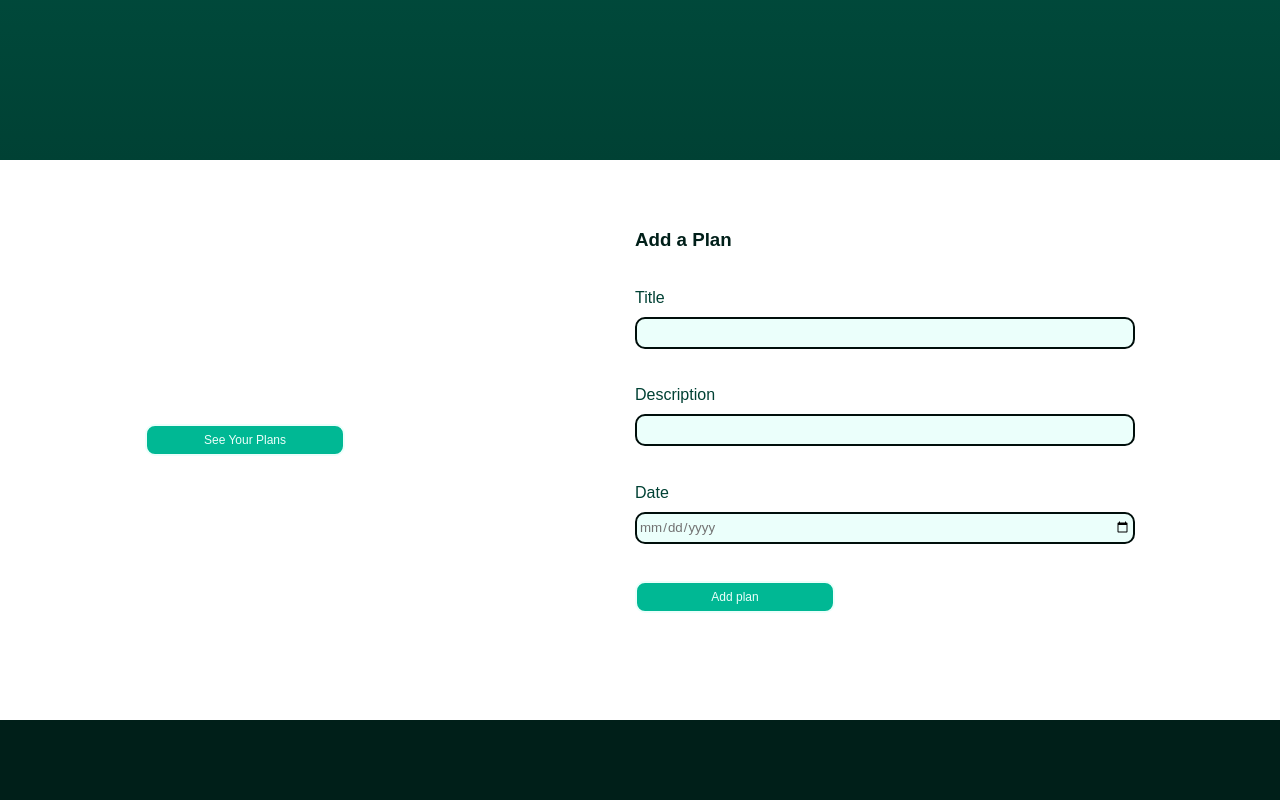
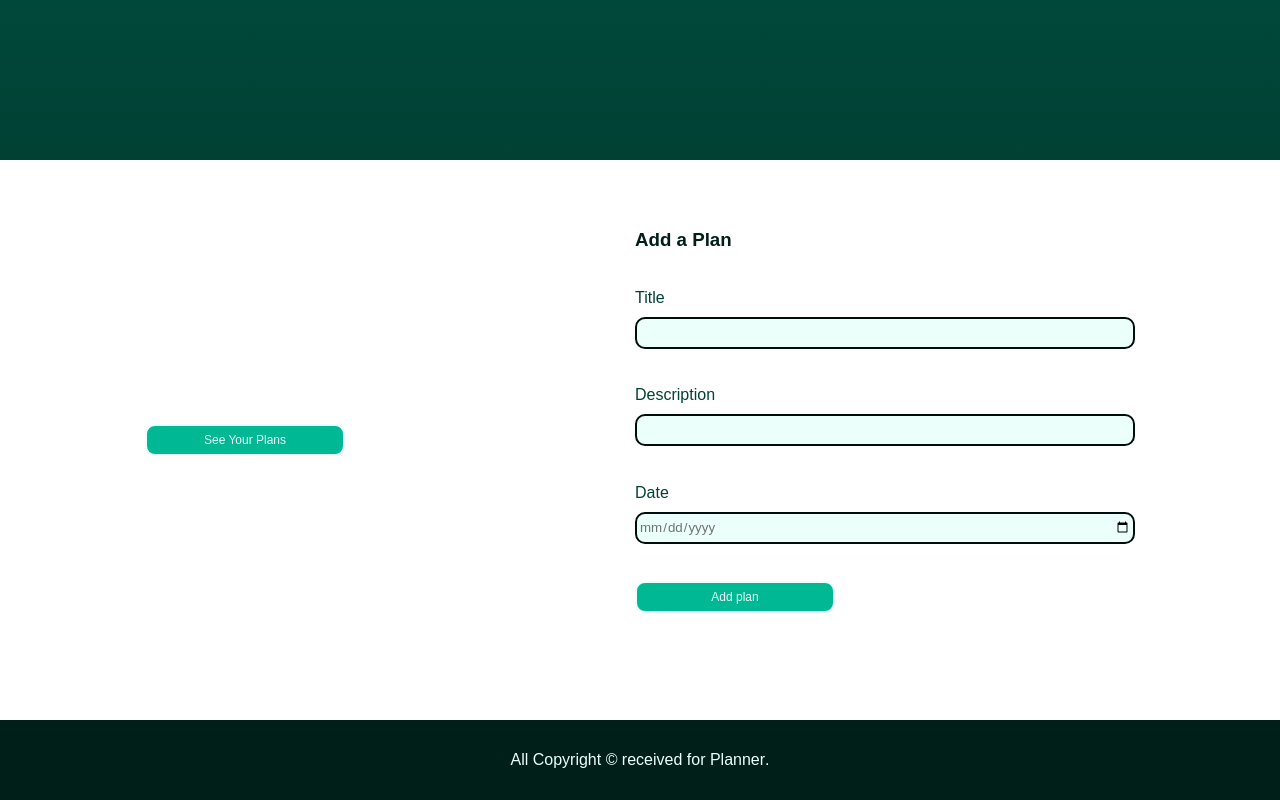
Before and after one commit to MohannedM/JavaScript-course, a plain HTML site: page index.html in a window 1280 px wide. Shown: the part 640-1440 px from the top of the page. Drawn offline with Linux system fonts and the light colour scheme.

Commit message:
Finished footer html/css

```diff
--- a/index.html
+++ b/index.html
@@ -44,7 +44,9 @@
         </div>
     </article>
 
-    <footer id="footer"></footer>
+    <footer>
+        All Copyright &copy; received for Planner <span id="date"></span>.
+    </footer>
 
     <script src="./scripts.js"></script>
 </body>
--- a/styles.css
+++ b/styles.css
@@ -164,4 +164,8 @@ header .hero {
 footer {
     height: 10vh;
     background-color: #001f19;
+    display: flex;
+    align-items: center;
+    justify-content: center;
+    color: #ebfffb;
 }
```
